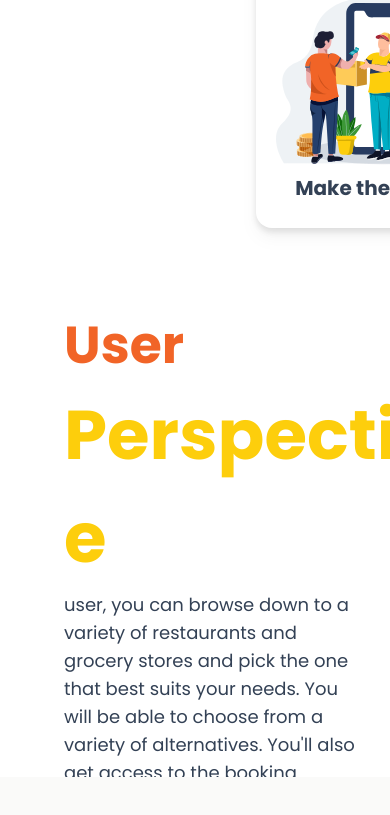
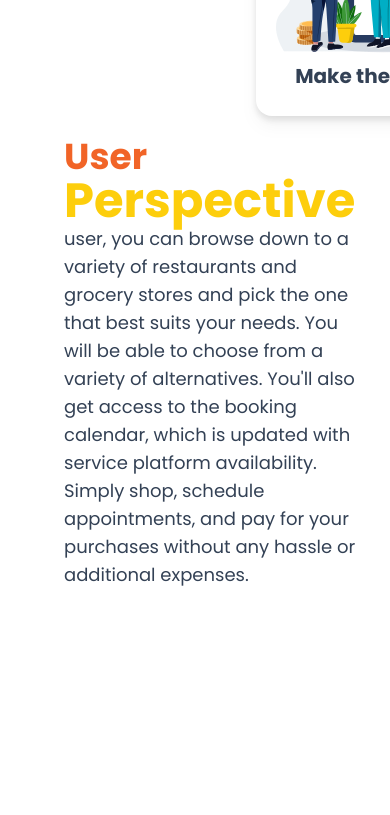
Before and after one commit to hanna-khan/Tajammul-app, a React (Create React App) app: page / in a window 390 px wide. Shown: the part 3220-4035 px from the top of the page. Built offline with nearby package versions, Linux system fonts and the light colour scheme.

Commit message:
responsiveness fixes

```diff
--- a/src/components/DownloadApp.jsx
+++ b/src/components/DownloadApp.jsx
@@ -5,7 +5,7 @@ import React from "react";
 const DownloadApp = () => {
   return (
     <>
-      <div className="w-screen pb-10 relative top-[42rem] flex justify-center items-center h-[500px]">
+      <div className="w-screen pb-10 relative top-[42rem] flex justify-center items-center h-[900px]">
         <div className="w-full h-[250px] bg-[#FDCE0C] overflow-visible">
           <div>
             <div className="container m-auto justify-around">
--- a/src/components/Feature.jsx
+++ b/src/components/Feature.jsx
@@ -6,7 +6,7 @@ import vector from "../assests/Vector1.png";
 
 const Feature = () => {
   return (
-    <div className="w-screen pb-10 relative top-[42rem] h-[750px] max-[940px]:h-[94rem]">
+    <div className="w-screen pb-10 relative top-[35rem] h-[750px] max-[940px]:h-[94rem]">
       <div className="absolute left-[42rem] top-[-4rem] max-lg:hidden">
         <img className="h-[51rem] max-lg:hidden" src={vector} alt="" />
       </div>
@@ -22,7 +22,7 @@ const Feature = () => {
       </div>
 
       <div className="container">
-        <div className="text-yellow-400 text-[70px] font-extrabold capitalize text-center">
+        <div className="text-yellow-400 text-[70px] font-extrabold capitalize text-center max-lg:text-5xl">
           Features
         </div>
           <div className="xl-flex-1 xl-min-w-[50%]">
@@ -2788,29 +2788,24 @@ const Feature = () => {
           <div className="max-[940px]:top-[58rem] flex-1 left-[44rem] top-[8.24rem] min-w-[50%] relative  max-[1130px]:left-[4rem] max-[1130px]:top-[18rem] flex-wrap max-w-[30rem] max-[1130px]:max-w-[50rem]">
             <div>
               <div
+              className="text-[#F16427] text-[52px] font-extrabold capitalize max-lg:text-4xl text-left"
                 style={{
-                  color: "#F16427",
-                  fontSize: 52,
-                  fontWeight: "800",
-                  textTransform: "capitalize",
                   wordWrap: "break-word",
                 }}
               >
                 User
               </div>
               <div
-                style={{
-                  color: "#FDCE0C",
-                  fontSize: 69,
-                  fontWeight: "800",
-                  textTransform: "capitalize",
-                  wordWrap: "break-word",
-                }}
+               className="text-[#FDCE0C] text-[69px] font-extrabold capitalize max-lg:text-5xl text-left"
+               style={{
+                 wordWrap: "break-word",
+               }}
+
               >
                 Perspective
               </div>
             </div>
-            <div className="text-lg font-normal leading-[28px] tracking-[0px] text-slate-700 max-w-[75%]">
+            <div className="text-lg font-normal leading-[28px] tracking-[0px] text-slate-700 max-w-[75%] max-lg:text-lg">
               user, you can browse down to a variety of restaurants and grocery
               stores and pick the one that best suits your needs. You will be
               able to choose from a variety of alternatives. You'll also get
--- a/src/components/MerchantPerspective.jsx
+++ b/src/components/MerchantPerspective.jsx
@@ -4,7 +4,7 @@ import yellowCircle from "../assests/Ellipse813.png";
 import orangeCircle from "../assests/Ellipse807.png";
 const MerchantPerspective = () => {
   return (
-    <div className="w-screen pb-10 relative top-[42rem] h-[750px] bg-stone-50">
+    <div className="w-screen pb-10 relative top-[48rem] h-[750px] bg-stone-50">
       <div className="absolute left-[43.5rem] top-[0rem]">
         <img className="h-[46.8rem]" src={aboutVector} alt="" />
       </div>
@@ -14,31 +14,23 @@ const MerchantPerspective = () => {
           <div className="flex-1 min-w-[50%] m-auto">
             <div className="w-[600px]">
               <div
-                className="max-lg:text-5xl"
+                className="text-[#F16427] font-extrabold text-[52px] max-lg:text-5xl"
                 style={{
-                  color: "#F16427",
-                  fontSize: 52,
-                  fontWeight: "800",
-                  textTransform: "capitalize",
                   wordWrap: "break-word",
                 }}
               >
                 Merchant
               </div>
               <div
-                className="max-lg:text-5xl"
+                className="max-lg:text-5xl text-[#FDCE0C] text-[69px] font-extrabold"
                 style={{
-                  color: "#FDCE0C",
-                  fontSize: 69,
-                  fontWeight: "800",
-                  textTransform: "capitalize",
                   wordWrap: "break-word",
                 }}
               >
                 Perspective
               </div>
             </div>
-            <div className="text-lg font-normal leading-[28px] tracking-[0px] text-slate-700 max-w-[80%]">
+            <div className="text-lg font-normal leading-[28px] tracking-[0px] text-slate-700 max-w-[75%] max-lg:text-lg">
               As a merchant, you will register your company as well as the
               products or services it provides. Then, in the booking calendar
               section, you must include the availability and time slots of those
```
